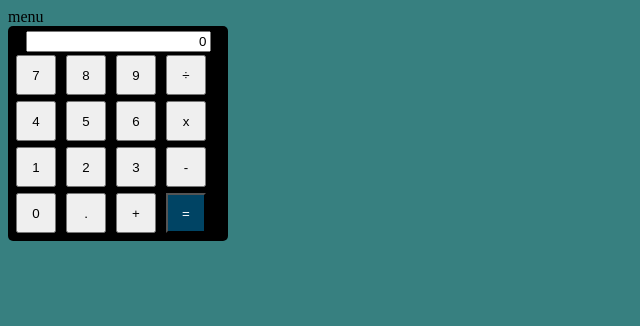
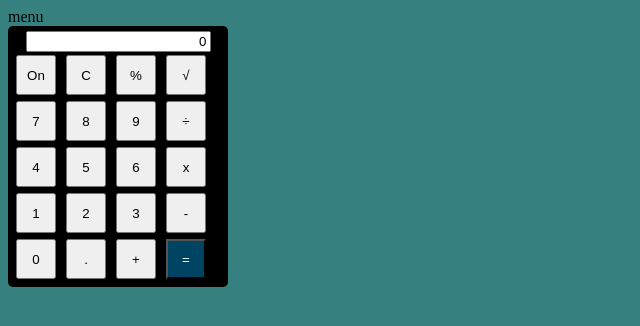
Before and after one commit to ramajn/2g3t, a plain HTML site: page 2g3t-main/index.html in a window 1280 px wide. Shown: the whole page, without its empty margins (0-640 px from the left). Drawn offline with Linux system fonts and the light colour scheme.

Commit message:
Update index.html

```diff
--- a/2g3t-main/index.html
+++ b/2g3t-main/index.html
@@ -17,6 +17,12 @@ menu
     <input type="text" value="0" id="resultado" readonly >
 </div>
 <div class="teclas">
+
+    <button onclick="desligar()">On</button>
+    <button  onclick="zerar()">C</button>
+    <button  onclick="porcentagem ()">%</button>
+    <button onabort="raiz_quadrada ()">&#8730;</button>
+
     <button onclick="digitando ('7')">7</button>
     <button  onclick="digitando ('8')">8</button>
     <button  onclick="digitando ('9')">9</button>
@@ -36,6 +42,6 @@ menu
 
 </div>
     </section>
-
-</body>
-</html>
+    <script>
+        desligar();
+    </script>
```
